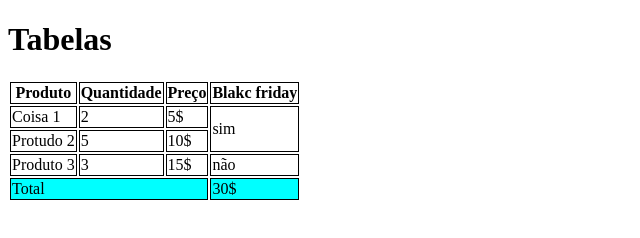
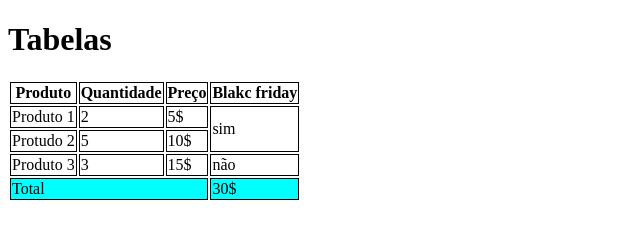
Before and after one commit to ThierryCutrim/aula-tabela, a plain HTML site: page index.html in a window 1280 px wide. Shown: the full height of the page, 0-640 px from the left. Drawn offline with Linux system fonts and the light colour scheme.

Commit message:
trocado nome para produto

```diff
--- a/index.html
+++ b/index.html
@@ -30,7 +30,7 @@
 
             <tbody>
                 <tr>
-                    <td>Coisa 1</td>
+                    <td>Produto 1</td>
                     <td>2</td>
                     <td>5$</td>
                     <td rowspan="2">sim</td>
```
